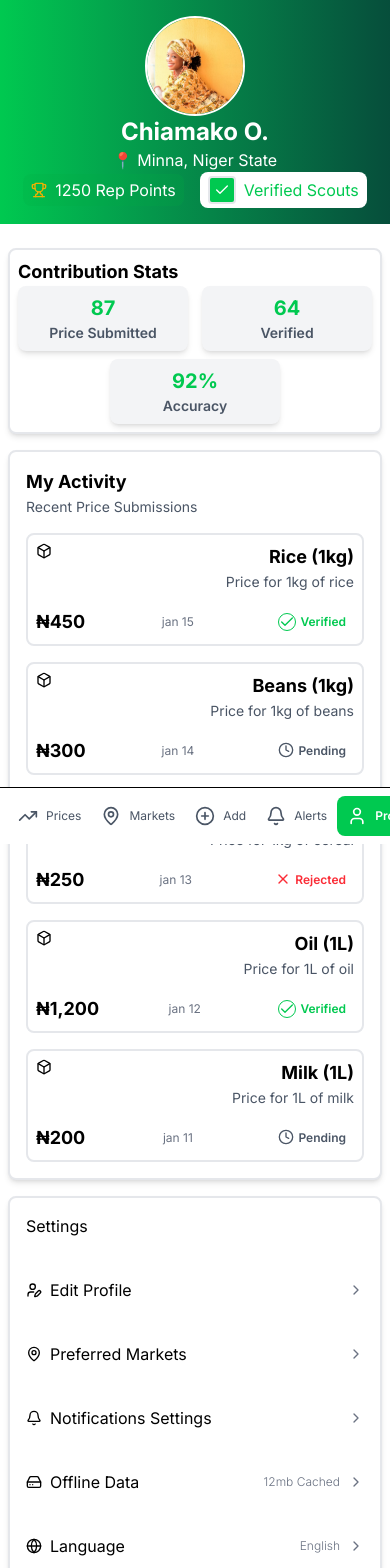
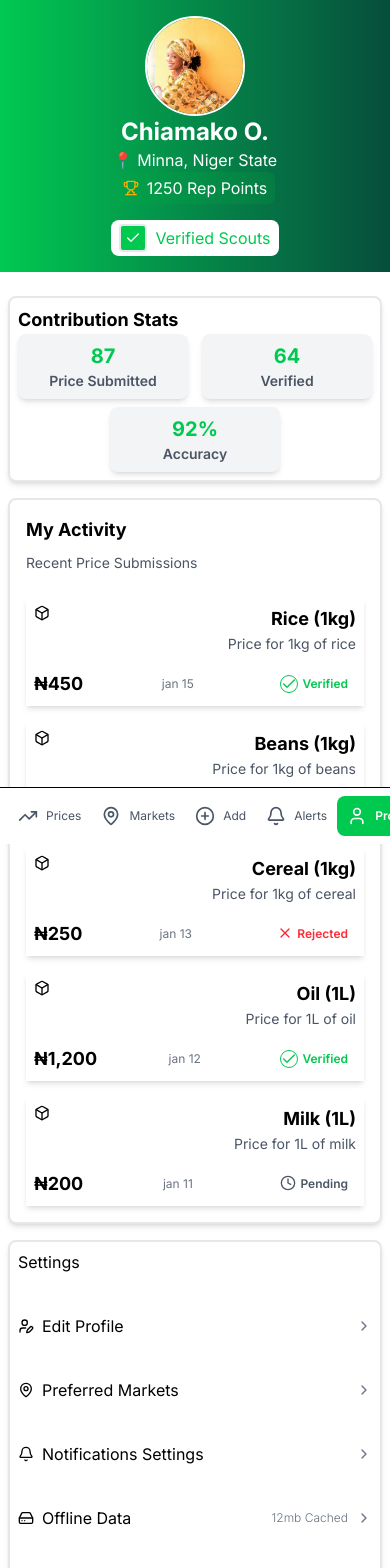
Before and after one commit to mdmuche/naijaprice-frontend, a React (Vite) app: page /profile in a window 390 px wide. Shown: the top 1568 px of the page. Built offline with nearby package versions, Linux system fonts and the light colour scheme.

Commit message:
fix:  replace border with shadow

```diff
--- a/src/components/RecentPriceCard.jsx
+++ b/src/components/RecentPriceCard.jsx
@@ -2,7 +2,7 @@ import { Box, Check, Clock, X } from "lucide-react";
 
 function RecentPriceCard({ title, snippet, price, date, status }) {
   return (
-    <div className="w-full flex flex-col gap-2 items-start border-2 p-2 rounded-lg border-gray-200 sm:flex-row sm:items-center sm:justify-between mt-4 sm:border-0 sm:p-0 sm:rounded-none">
+    <div className="w-full flex flex-col gap-2 items-start p-2 shadow-md border-gray-200 sm:flex-row sm:items-center sm:justify-between mt-4 sm:shadow-none sm:p-0">
       <div className="w-full sm:w-[40%] flex items-start justify-between sm:items-center sm:gap-2">
         <Box size={16} />
         <div>
--- a/src/components/Settings.jsx
+++ b/src/components/Settings.jsx
@@ -44,7 +44,7 @@ function Settings({ className }) {
   ];
   return (
     <div
-      className={`${className} flex flex-col gap-10 border-2 border-gray-200 p-4`}
+      className={`${className} flex flex-col p-2 gap-10 border-2 border-gray-200 sm:p-4`}
     >
       <h3>Settings</h3>
       {settingsList.map((item) => (
--- a/src/pages/Profile.jsx
+++ b/src/pages/Profile.jsx
@@ -67,7 +67,7 @@ function Profile() {
           <p className="text-white flex items-center gap-2 font-normal">
             📍 Minna, Niger State
           </p>
-          <div className="flex items-center gap-4 text-white">
+          <div className="flex flex-col items-center gap-4 text-white sm:flex-row">
             <div className="flex items-center gap-2 rounded-lg bg-[#00A840]/20 px-2 py-1">
               <Trophy className="text-yellow-500" size={16} />
               1250 Rep Points
@@ -96,7 +96,7 @@ function Profile() {
                 ))}
               </div>
             </div>
-            <div className="w-full border-2 border-gray-200 rounded-lg bg-white shadow-md p-4">
+            <div className="w-full flex flex-col gap-2 border-2 border-gray-200 rounded-lg bg-white shadow-md p-4">
               <h3 className="text-lg font-bold text-start">My Activity</h3>
               <p className="text-gray-600 text-[14px]">
                 Recent Price Submissions
```
